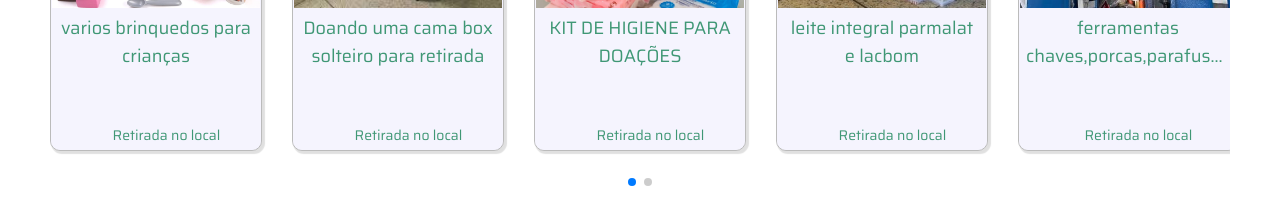
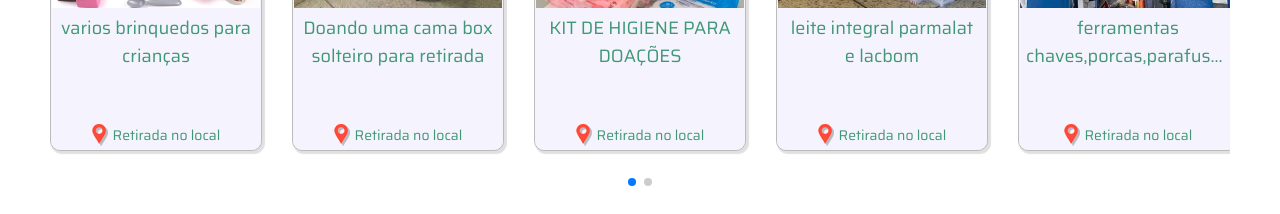
Before and after one commit to GabrielCantarini/donatio, a plain HTML site: page index.html in a window 1280 px wide. Shown: the part 1179-1393 px from the top of the page. Drawn offline with nearby package versions, Linux system fonts and the light colour scheme; the site is published under a folder, as on GitHub Pages, so addresses that start at the root find nothing.

Commit message:
Home Page - versão 1.0
Realizado pequena correção

```diff
--- a/style/style.css
+++ b/style/style.css
@@ -366,7 +366,7 @@ h5 {
 
 #icone-destaques {
     position: relative;
-    background: url("/icones/local.png");
+    background: url("../icones/local.png");
     background-repeat: no-repeat;
     width: 16px;
     height: 22px;
```
